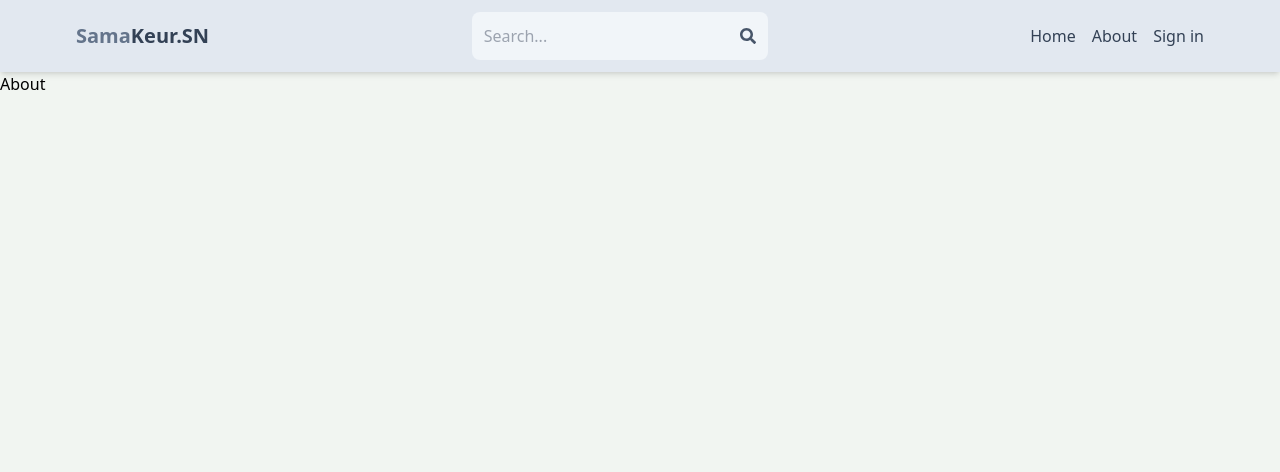
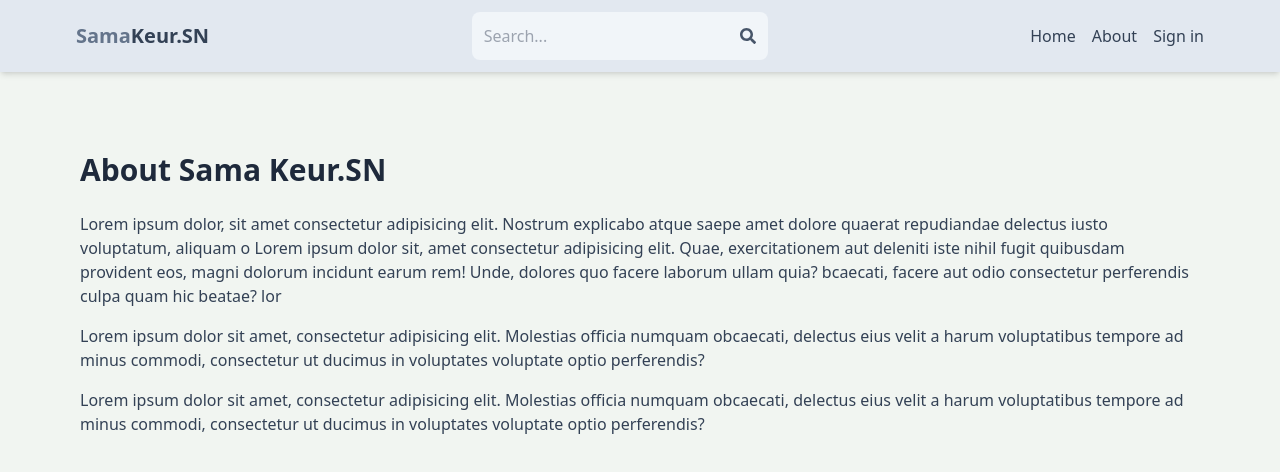
Before and after one commit to modouaicha023/market-immobilier, a React (Vite) app in the folder client/: page /about in a window 1280 px wide. Shown: the top 472 px of the page. Built offline with nearby package versions, Linux system fonts and the light colour scheme; no server answers.

Commit message:
adda boute page

```diff
--- a/client/index.html
+++ b/client/index.html
@@ -1,13 +1,16 @@
 <!doctype html>
 <html lang="en">
+
 <head>
   <meta charset="UTF-8" />
   <link rel="icon" type="image/svg+xml" href="/vite.svg" />
   <meta name="viewport" content="width=device-width, initial-scale=1.0" />
-    <title>Blog</title>
+  <title>SamaKeur.SN</title>
 </head>
+
 <body>
   <div id="root"></div>
   <script type="module" src="/src/main.jsx"></script>
 </body>
+
 </html>
--- a/client/src/pages/About.jsx
+++ b/client/src/pages/About.jsx
@@ -1,7 +1,32 @@
-import React from 'react'
+import React from "react";
 
 export default function About() {
   return (
-    <div>About</div>
-  )
+    <div className="py-20 px-4 max-w-6xl mx-auto">
+      <h1 className="text-3xl font-bold mb-6 text-slate-800">
+        About Sama Keur.SN
+      </h1>
+      <p className="mb-4 text-slate-700">
+        Lorem ipsum dolor, sit amet consectetur adipisicing elit. Nostrum
+        explicabo atque saepe amet dolore quaerat repudiandae delectus iusto
+        voluptatum, aliquam o Lorem ipsum dolor sit, amet consectetur
+        adipisicing elit. Quae, exercitationem aut deleniti iste nihil fugit
+        quibusdam provident eos, magni dolorum incidunt earum rem! Unde, dolores
+        quo facere laborum ullam quia? bcaecati, facere aut odio consectetur
+        perferendis culpa quam hic beatae? lor
+      </p>
+      <p className="mb-4 text-slate-700">
+        Lorem ipsum dolor sit amet, consectetur adipisicing elit. Molestias
+        officia numquam obcaecati, delectus eius velit a harum voluptatibus
+        tempore ad minus commodi, consectetur ut ducimus in voluptates voluptate
+        optio perferendis?
+      </p>
+      <p className="mb-4 text-slate-700">
+        Lorem ipsum dolor sit amet, consectetur adipisicing elit. Molestias
+        officia numquam obcaecati, delectus eius velit a harum voluptatibus
+        tempore ad minus commodi, consectetur ut ducimus in voluptates voluptate
+        optio perferendis?
+      </p>
+    </div>
+  );
 }
```
Lines whose indentation alone changed are shown as unchanged.
